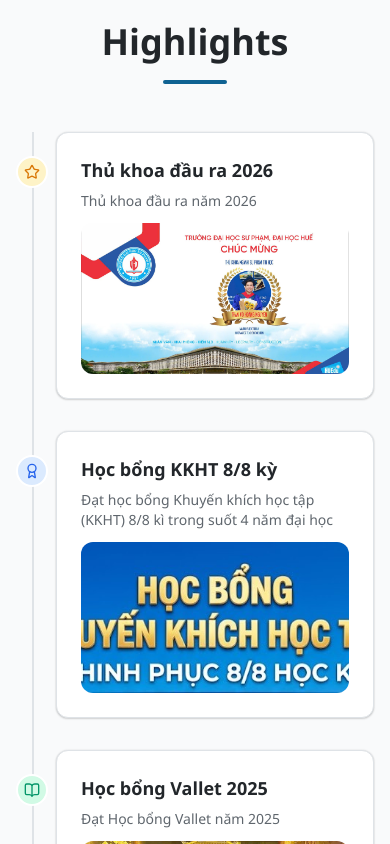
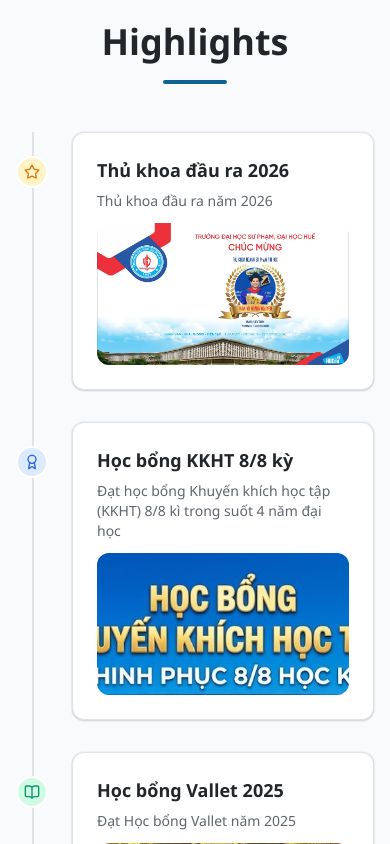
Before and after one commit to nguyenhihi123q/GioiThieuBanThan, a React (Vite) app: page /#/education in a window 390 px wide. Shown: the part 1080-1924 px from the top of the page. Built offline with nearby package versions, Linux system fonts and the light colour scheme.

Commit message:
Fix mobile layout overflow in Education page

```diff
--- a/src/pages/EducationPage.tsx
+++ b/src/pages/EducationPage.tsx
@@ -143,7 +143,7 @@ export default function EducationPage() {
 
                   {/* Card */}
                   <div
-                    className={`ml-10 w-full md:ml-0 md:w-[44%] ${
+                    className={`w-full pl-14 md:w-[44%] md:pl-0 ${
                       isEven ? 'md:mr-auto md:pr-8' : 'md:ml-auto md:pl-8'
                     }`}
                   >
```
